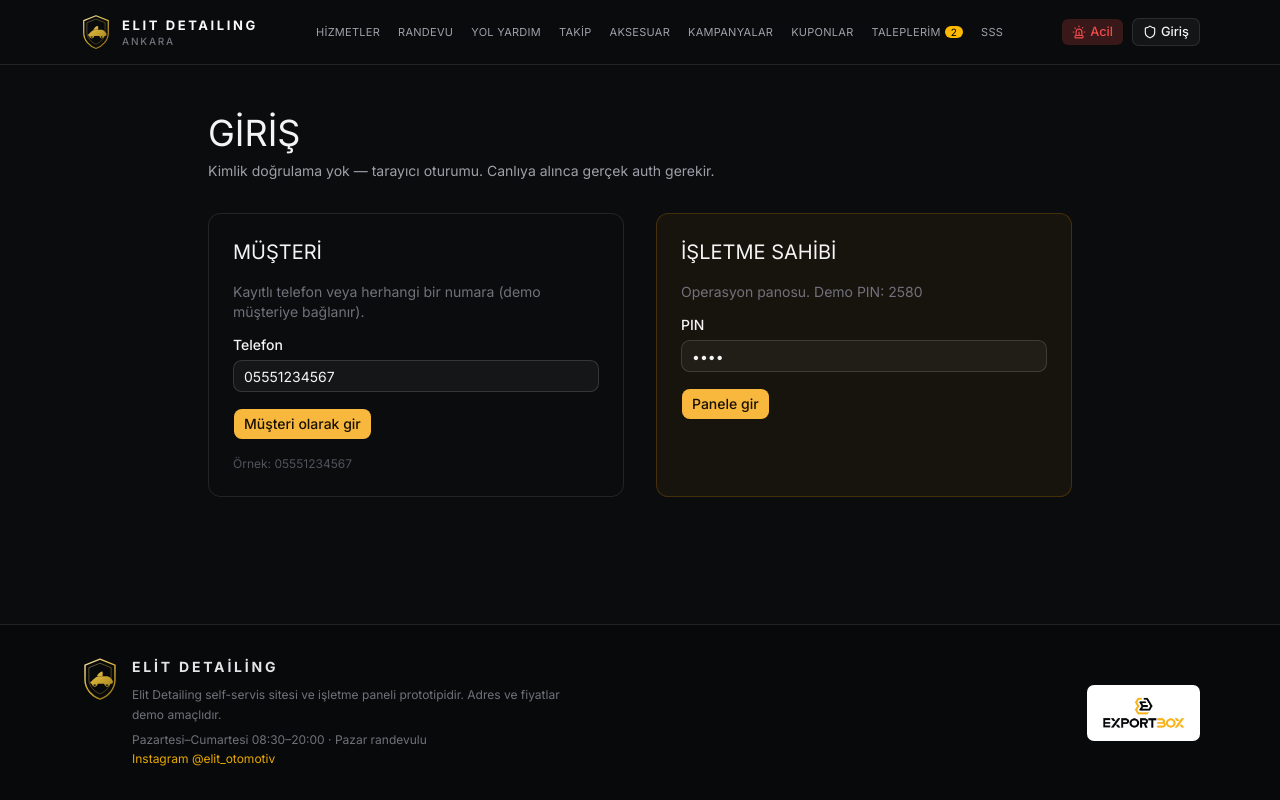
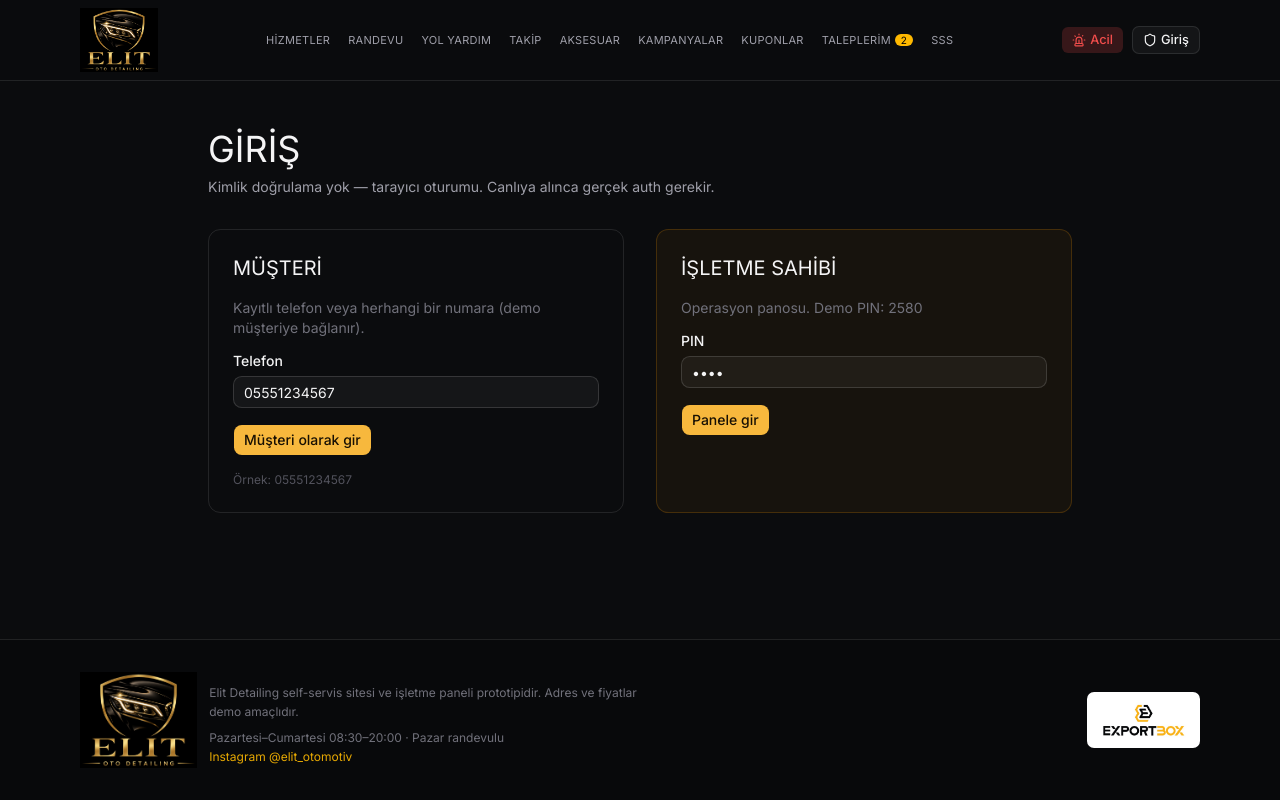
Before and after one commit to fatihozerkan85-hash/elitdetailing, a Next.js app: page /giris in a window 1280 px wide. Built offline with nearby package versions, Linux system fonts and the light colour scheme.

Commit message:
Use the official ELIT OTO DETAILING logo in header and footer.
Co-authored-by: fatihozerkan85 <fatihozerkan85@gmail.com>

```diff
--- a/src/components/elit-mark.tsx
+++ b/src/components/elit-mark.tsx
@@ -1,4 +1,10 @@
+"use client";
+
+import { useId } from "react";
+
 export function ElitMark({ className }: { className?: string }) {
+  const id = useId().replace(/:/g, "");
+  const gold = `elit-gold-${id}`;
   return (
     <svg
       viewBox="0 0 64 72"
@@ -8,7 +14,7 @@ export function ElitMark({ className }: { className?: string }) {
       xmlns="http://www.w3.org/2000/svg"
     >
       <defs>
-        <linearGradient id="elit-gold" x1="8" y1="4" x2="56" y2="68" gradientUnits="userSpaceOnUse">
+        <linearGradient id={gold} x1="8" y1="4" x2="56" y2="68" gradientUnits="userSpaceOnUse">
           <stop stopColor="#F3E0A8" />
           <stop offset="0.45" stopColor="#D4AF37" />
           <stop offset="1" stopColor="#8A6A12" />
@@ -16,26 +22,26 @@ export function ElitMark({ className }: { className?: string }) {
       </defs>
       <path
         d="M32 3.5L56.5 13.2v24.6c0 14.8-11.2 26.6-24.5 31.2C19 64.4 7.5 52.6 7.5 37.8V13.2L32 3.5Z"
-        stroke="url(#elit-gold)"
+        stroke={`url(#${gold})`}
         strokeWidth="2.4"
         strokeLinejoin="round"
       />
       <path
         d="M32 10.2L50.2 17.4v18.8c0 11.2-8.3 20.4-18.2 24.1C22.1 56.6 13.8 47.4 13.8 36.2V17.4L32 10.2Z"
-        stroke="url(#elit-gold)"
+        stroke={`url(#${gold})`}
         strokeWidth="1.15"
         strokeOpacity="0.55"
       />
       <path
         d="M16 41.5c1.8-1.4 6.2-6.2 9.4-8.4 2.2-1.5 4.1-1.8 7.6-1.8h9.2c2.4 0 3.7.4 5.2 1.6 1.8 1.4 4.4 4.6 5.6 6.2v2.4c0 1.2-.8 2.2-2 2.4h-2.2c-.4 2.6-2.4 4.6-5 4.6-2.6 0-4.6-2-5-4.6H28.4c-.4 2.6-2.4 4.6-5 4.6s-4.6-2-5-4.6H18c-1.2-.2-2-1.2-2-2.4v-3.4Z"
-        fill="url(#elit-gold)"
+        fill={`url(#${gold})`}
       />
       <path
         d="M26.8 31.4c1.6-3.6 4.1-6.2 7.4-7.4 1.1-.4 2.2.4 2.2 1.6v4.2c0 .9-.6 1.6-1.5 1.6H28c-.8 0-1.4-.7-1.2-1.5Z"
-        fill="url(#elit-gold)"
+        fill={`url(#${gold})`}
       />
-      <circle cx="23.4" cy="46.2" r="2.15" fill="#0B0C0E" stroke="url(#elit-gold)" strokeWidth="1.1" />
-      <circle cx="43.4" cy="46.2" r="2.15" fill="#0B0C0E" stroke="url(#elit-gold)" strokeWidth="1.1" />
+      <circle cx="23.4" cy="46.2" r="2.15" fill="#0B0C0E" stroke={`url(#${gold})`} strokeWidth="1.1" />
+      <circle cx="43.4" cy="46.2" r="2.15" fill="#0B0C0E" stroke={`url(#${gold})`} strokeWidth="1.1" />
     </svg>
   );
 }
--- a/src/components/site-header.tsx
+++ b/src/components/site-header.tsx
@@ -5,7 +5,6 @@ import Link from "next/link";
 import { usePathname } from "next/navigation";
 import { Menu, Shield, Siren } from "lucide-react";
 import type { ReactNode } from "react";
-import { ElitMark } from "@/components/elit-mark";
 import { buttonVariants } from "@/components/ui/button";
 import { Sheet, SheetContent, SheetHeader, SheetTitle, SheetTrigger } from "@/components/ui/sheet";
 import { BRAND } from "@/lib/catalog";
@@ -26,12 +25,15 @@ const links = [
 
 export function BrandMark({ href = "/" }: { href?: string }) {
   return (
-    <Link href={href} className="flex min-w-0 items-center gap-2.5">
-      <ElitMark className="h-9 w-8 shrink-0" />
-      <span className="flex min-w-0 flex-col leading-none">
-        <span className="truncate text-[13px] font-bold tracking-[0.2em] text-zinc-50">ELIT DETAILING</span>
-        <span className="mt-1 text-[10px] font-medium tracking-[0.18em] text-zinc-500 uppercase">Ankara</span>
-      </span>
+    <Link href={href} className="flex shrink-0 items-center">
+      <Image
+        src="/branding/elit-logo.png"
+        alt="ELIT OTO DETAILING"
+        width={1106}
+        height={906}
+        className="h-14 w-auto object-contain sm:h-16"
+        priority
+      />
     </Link>
   );
 }
@@ -47,8 +49,8 @@ export function SiteHeader({ variant = "public" }: { variant?: "public" | "panel
   const unreadN = notifications.filter((n) => !n.read).length;
 
   return (
-    <header className="sticky top-0 z-40 border-b border-white/10 bg-[#0b0c0e]/85 backdrop-blur-md">
-      <div className="mx-auto flex h-16 max-w-6xl items-center justify-between gap-3 px-4">
+    <header className="sticky top-0 z-40 border-b border-white/10 bg-[#0b0c0e]/90 backdrop-blur-md">
+      <div className="mx-auto flex h-[4.75rem] max-w-6xl items-center justify-between gap-3 px-4 sm:h-20">
         <BrandMark href={variant === "panel" ? "/panel" : "/"} />
 
         {variant === "public" && (
@@ -136,10 +138,15 @@ export function SiteFooter() {
   return (
     <footer className="mt-auto border-t border-white/10 bg-[#08090b]">
       <div className="mx-auto flex max-w-6xl flex-col gap-6 px-4 py-8 text-sm text-zinc-500 md:flex-row md:items-center md:justify-between">
-        <div className="flex items-start gap-3">
-          <ElitMark className="h-11 w-10 shrink-0" />
+        <div className="flex items-center gap-3">
+          <Image
+            src="/branding/elit-logo.png"
+            alt="ELIT OTO DETAILING"
+            width={1106}
+            height={906}
+            className="h-24 w-auto object-contain"
+          />
           <div>
-            <p className="text-sm font-bold tracking-[0.2em] text-zinc-200 uppercase">{BRAND.name}</p>
             <p className="mt-2 max-w-md text-xs leading-relaxed">{BRAND.note}</p>
             <p className="mt-2 text-xs">{BRAND.hours}</p>
             <a className="text-xs text-amber-400/90 hover:underline" href={BRAND.instagram} target="_blank" rel="noreferrer">
```
Also changed, not shown: public/branding/elit-logo.png (added).
